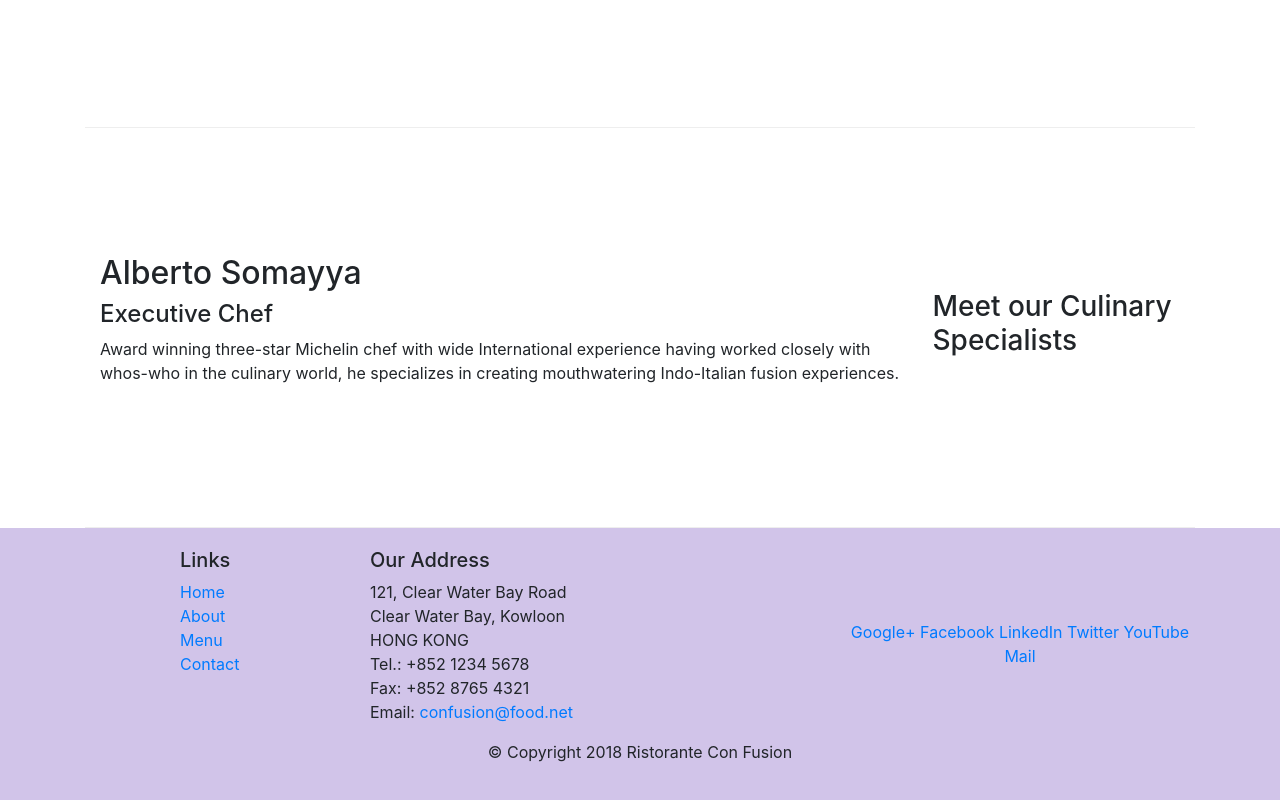
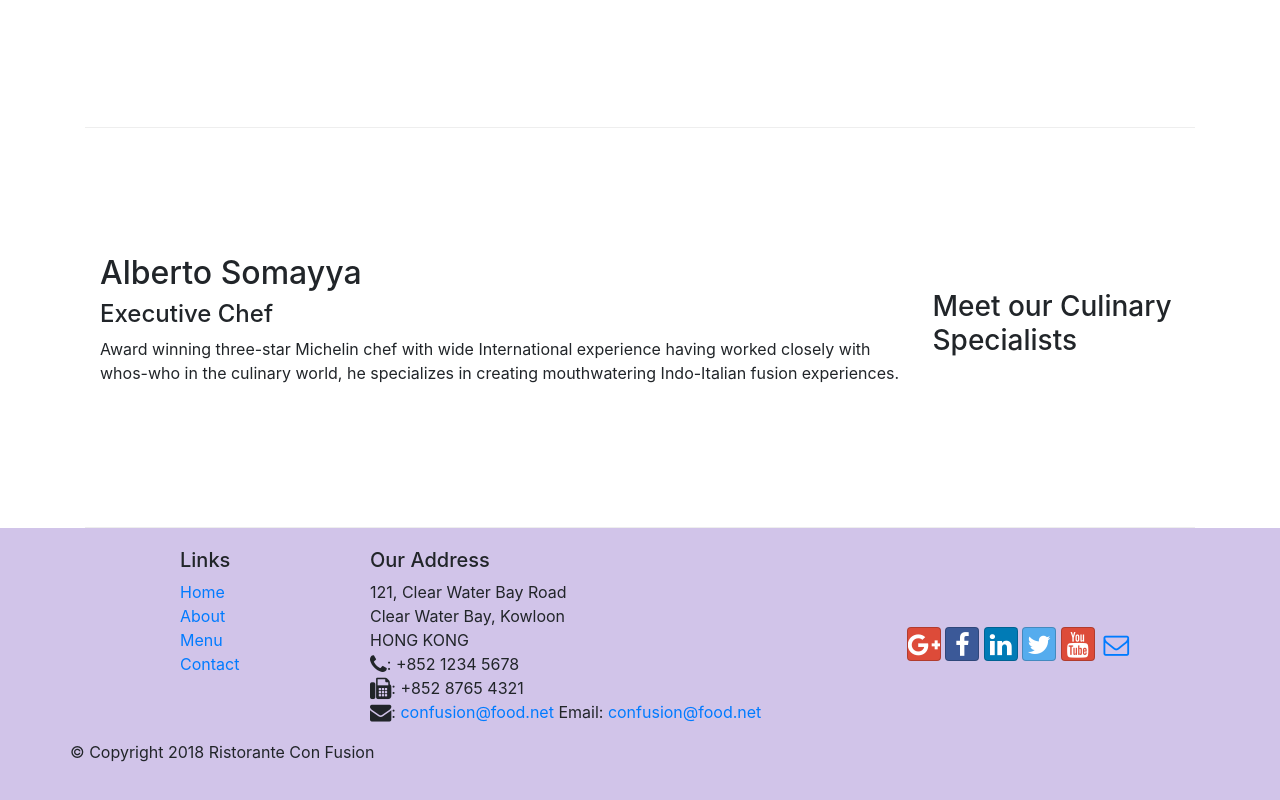
Before and after one commit to Dart2004/con-fusion, a plain HTML site: page index.html in a window 1280 px wide. Shown: the part 1007-1807 px from the top of the page. Drawn offline with nearby package versions, Linux system fonts and the light colour scheme; files that its build step writes are made by us from their sources.

Commit message:
Update index.html

```diff
--- a/index.html
+++ b/index.html
@@ -10,6 +10,8 @@
 
     <!-- Bootstrap CSS -->
     <link rel=stylesheet href=bootstrap.min.css>
+    <link rel="stylesheet" href="font-awesome.min.css">
+    <link rel="stylesheet" href="bootstrap-social.css">
 </head>
 
 <body>
@@ -21,10 +23,10 @@
             <a class="navbar-brand mr-auto" href="#">Ristorante Con Fusion</a>
             <div class="collapse navbar-collapse" id="Navbar">
                 <ul class="navbar-nav mr-auto">
-                    <li class="nav-item active"><a class="nav-link" href="#">Home</a></li>
-                    <li class="nav-item"><a class="nav-link" href="./aboutus.html">About</a></li>
-                    <li class="nav-item"><a class="nav-link" href="#">Menu</a></li>
-                    <li class="nav-item"><a class="nav-link" href="#">Contact</a></li>
+                    <li class="nav-item active"><a class="nav-link" href="#"><span class="fa fa-home fa-lg"></span> Home</a></li>
+                    <li class="nav-item"><a class="nav-link" href="./aboutus.html"><span class="fa fa-info fa-lg"></span> About</a></li>
+                    <li class="nav-item"><a class="nav-link" href="#"><span class="fa fa-list fa-lg"></span> Menu</a></li>
+                    <li class="nav-item"><a class="nav-link" href="#"><span class="fa fa-address-card fa-lg"></span> Contact</a></li>
                 </ul>
             </div>
         </div>
@@ -95,19 +97,22 @@
 		              121, Clear Water Bay Road<br>
 		              Clear Water Bay, Kowloon<br>
 		              HONG KONG<br>
-		              Tel.: +852 1234 5678<br>
-		              Fax: +852 8765 4321<br>
+		              <i class="fa fa-phone fa-lg"></i>: +852 1234 5678<br>
+			      <i class="fa fa-fax fa-lg"></i>: +852 8765 4321<br>
+			      <i class="fa fa-envelope fa-lg"></i>:
+			      <a href="mailto:confusion@food.net">confusion@food.net</a>
 		              Email: <a href="mailto:confusion@food.net">confusion@food.net</a>
 		           </address>
                 </div>
                 <div class="col-12 col-sm-4 align-self-center">
                     <div class="text-center">
-                        <a href="http://google.com/+">Google+</a>
-                        <a href="http://www.facebook.com/profile.php?id=">Facebook</a>
-                        <a href="http://www.linkedin.com/in/">LinkedIn</a>
-                        <a href="http://twitter.com/">Twitter</a>
-                        <a href="http://youtube.com/">YouTube</a>
-                        <a href="mailto:">Mail</a>
+                        <div class="text-center">
+                        <a class="btn btn-social-icon btn-google" href="http://google.com/+"><i class="fa fa-google-plus"></i></a>
+                        <a class="btn btn-social-icon btn-facebook" href="http://www.facebook.com/profile.php?id="><i class="fa fa-facebook"></i></a>
+                        <a class="btn btn-social-icon btn-linkedin" href="http://www.linkedin.com/in/"><i class="fa fa-linkedin"></i></a>
+                        <a class="btn btn-social-icon btn-twitter" href="http://twitter.com/"><i class="fa fa-twitter"></i></a>
+                        <a class="btn btn-social-icon btn-google" href="http://youtube.com/"><i class="fa fa-youtube"></i></a>
+                        <a class="btn btn-social-icon" href="mailto:"><i class="fa fa-envelope-o"></i></a>
                     </div>
                 </div>
            </div>
```
